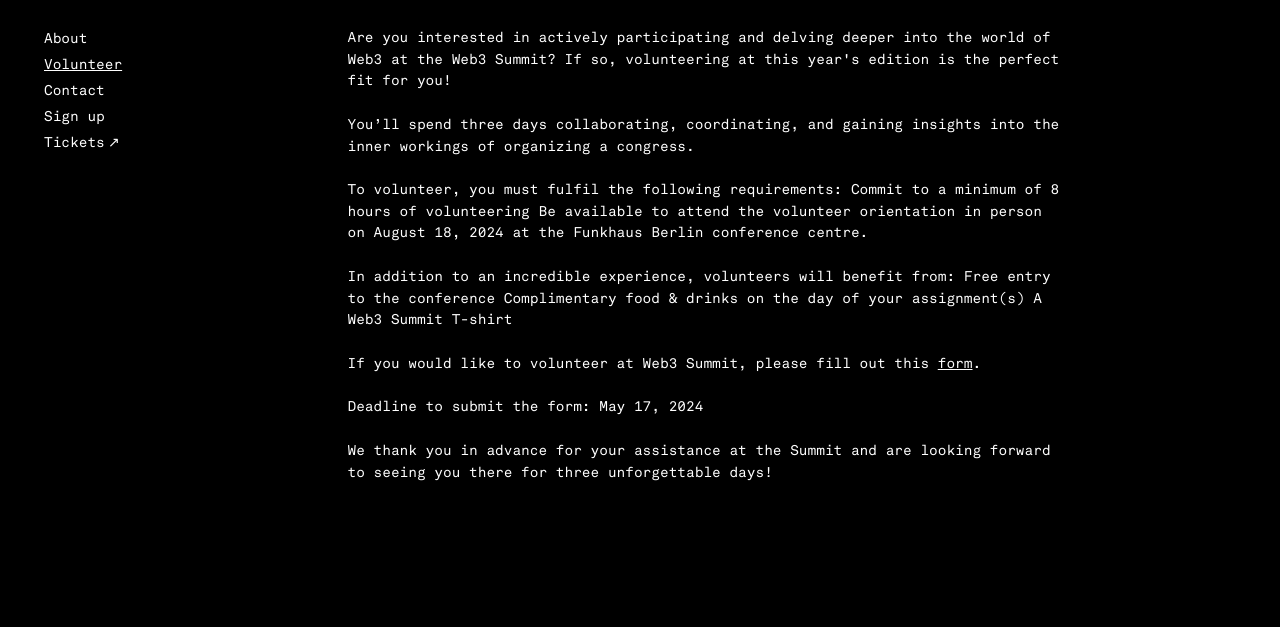
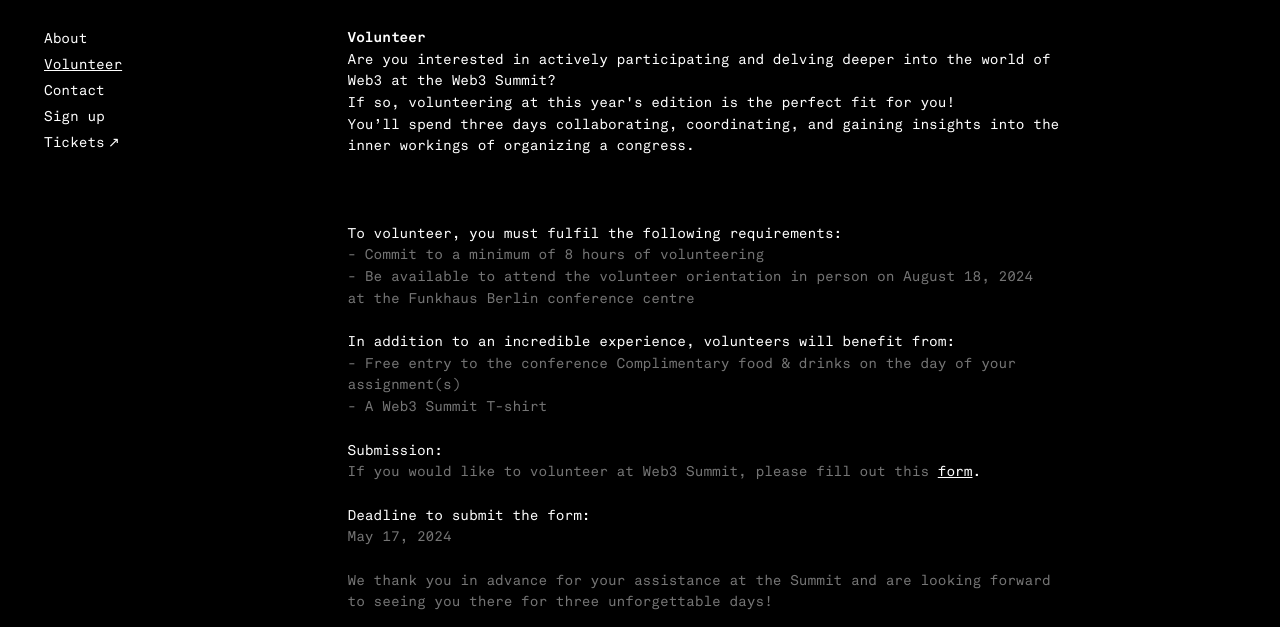
Before and after one commit to carinaluise/web3summit2024, a Gatsby site: page /volunteer in a window 1280 px wide. Shown: the part 173-800 px from the top of the page. Built offline with nearby package versions, Linux system fonts and the light colour scheme; Gatsby itself is replaced by a stand-in of ours.

Commit message:
add volunteer page

```diff
--- a/src/pages/volunteer.js
+++ b/src/pages/volunteer.js
@@ -8,41 +8,57 @@
 
   return (
     <Layout page="volunteer">
-      <p>
-        Are you interested in actively participating and delving deeper into the
-        world of Web3 at the Web3 Summit? If so, volunteering at this year's
-        edition is the perfect fit for you!
-      </p>
+      <div className="page-header">
+        <h2>Volunteer</h2>
+        <p>
+          Are you interested in actively participating and delving deeper into
+          the world of Web3 at the Web3 Summit? <br />
+          If so, volunteering at this year's edition is the perfect fit for you!{" "}
+          <br />
+          You’ll spend three days collaborating, coordinating, and gaining
+          insights into the inner workings of organizing a congress.
+        </p>
+      </div>
 
       <p>
-        You’ll spend three days collaborating, coordinating, and gaining
-        insights into the inner workings of organizing a congress.
-      </p>
-
-      <p>
-        To volunteer, you must fulfil the following requirements: Commit to a
-        minimum of 8 hours of volunteering Be available to attend the volunteer
-        orientation in person on August 18, 2024 at the Funkhaus Berlin
-        conference centre.
+        To volunteer, you must fulfil the following requirements:
+        <br />
+        <span className="text-dark">
+          - Commit to a minimum of 8 hours of volunteering
+          <br />- Be available to attend the volunteer orientation in person on
+          August 18, 2024 at&nbsp;the Funkhaus Berlin conference centre
+        </span>
       </p>
 
       <p>
         In addition to an incredible experience, volunteers will benefit from:
-        Free entry to the conference Complimentary food & drinks on the day of
-        your assignment(s) A Web3 Summit T-shirt
+        <br />
+        <span className="text-dark">
+          - Free entry to the conference Complimentary food & drinks on the day
+          of your assignment(s)
+          <br />- A Web3 Summit T-shirt
+        </span>
       </p>
 
       <p>
-        If you would like to volunteer at Web3 Summit, please fill out this{" "}
+        Submission:
+        <br />
+        <span className="text-dark">
+          If you would like to volunteer at Web3 Summit, please fill out this
+        </span>{" "}
         <a href={volunteerForm} target="_blank" rel="noreferrer noopenner">
           form
         </a>
         .
       </p>
 
-      <p>Deadline to submit the form: May 17, 2024</p>
+      <p>
+        Deadline to submit the form:
+        <br />
+        <span className="text-dark">May 17, 2024</span>
+      </p>
 
-      <p>
+      <p className="text-dark">
         We thank you in advance for your assistance at the Summit and are
         looking forward to seeing you there for three unforgettable days!{" "}
       </p>
--- a/src/styles/imports/_layout.scss
+++ b/src/styles/imports/_layout.scss
@@ -94,3 +94,15 @@
     }
   }
 }
+
+.page-header {
+  margin-bottom: $margin-lg * 1.5;
+
+  h2 {
+      margin-bottom: 0;
+  }
+
+  p {
+      margin-bottom: $margin-lg;
+  }
+}
--- a/src/styles/imports/_typography.scss
+++ b/src/styles/imports/_typography.scss
@@ -11,3 +11,7 @@
     url("/fonts/AkkuratMonoLLWeb-Bold.woff") format("woff");
   font-weight: bold;
 }
+
+.text-dark {
+  color: $color-subtext;
+}
```
